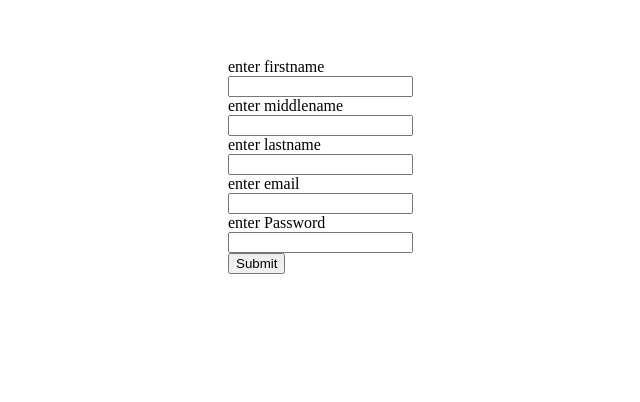
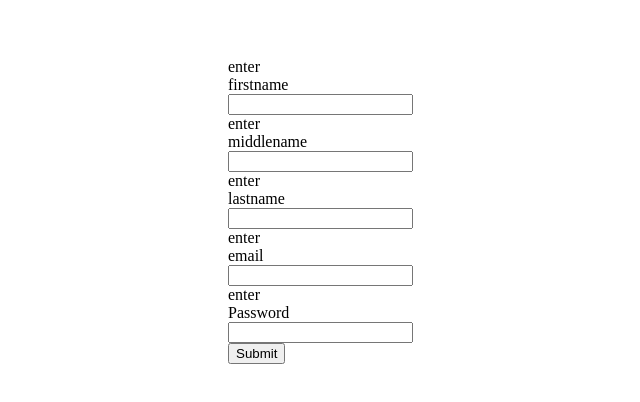
Before and after one commit to Samuel-Murugan/margintask, a plain HTML site: page index.html in a window 1280 px wide. Shown: the part 142-544 px from the top of the page, without its empty margins (130-770 px from the left). Drawn offline with Linux system fonts and the light colour scheme.

Commit message:
Update index.html

```diff
--- a/index.html
+++ b/index.html
@@ -5,7 +5,7 @@
     <title>My first webpage</title>
     <style>
         form{
-            margin:200px 600px 250px 350px;
+            margin:200px 1000px 250px 350px;
 
         }
 
```
